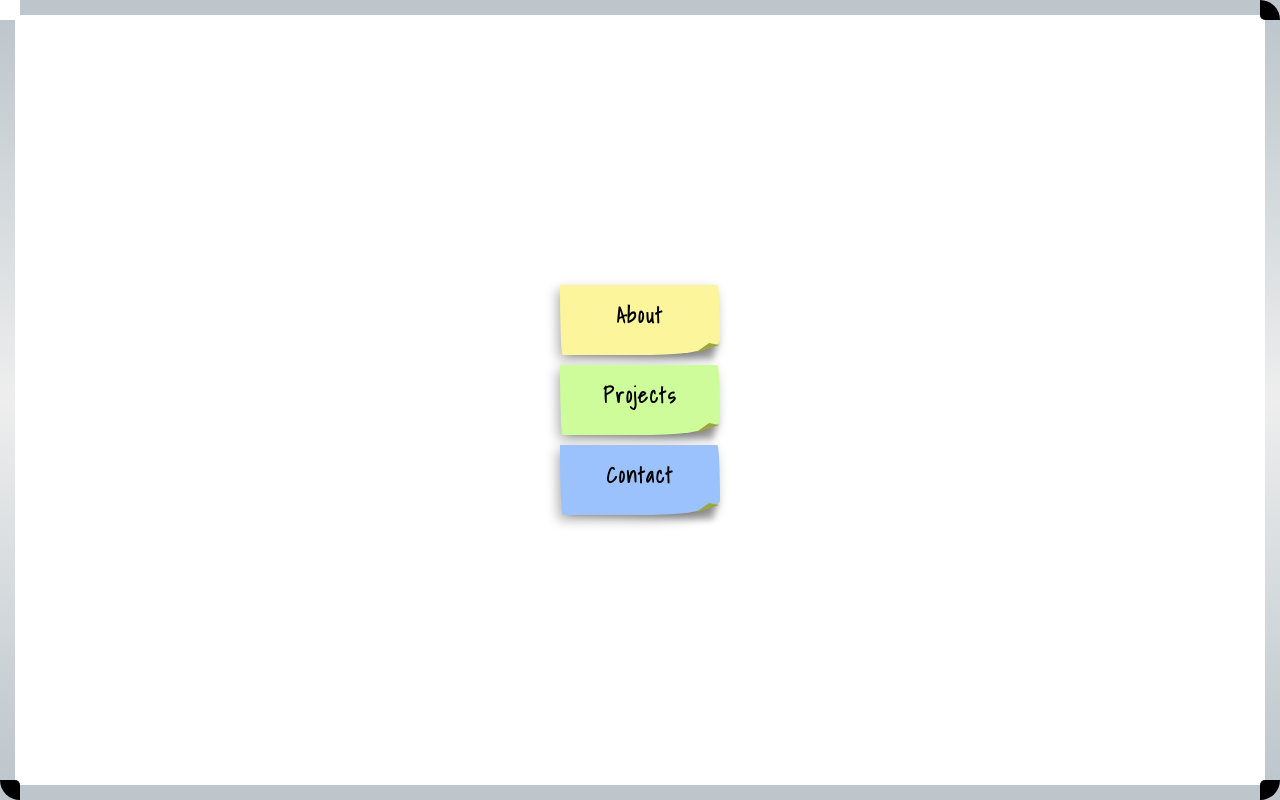
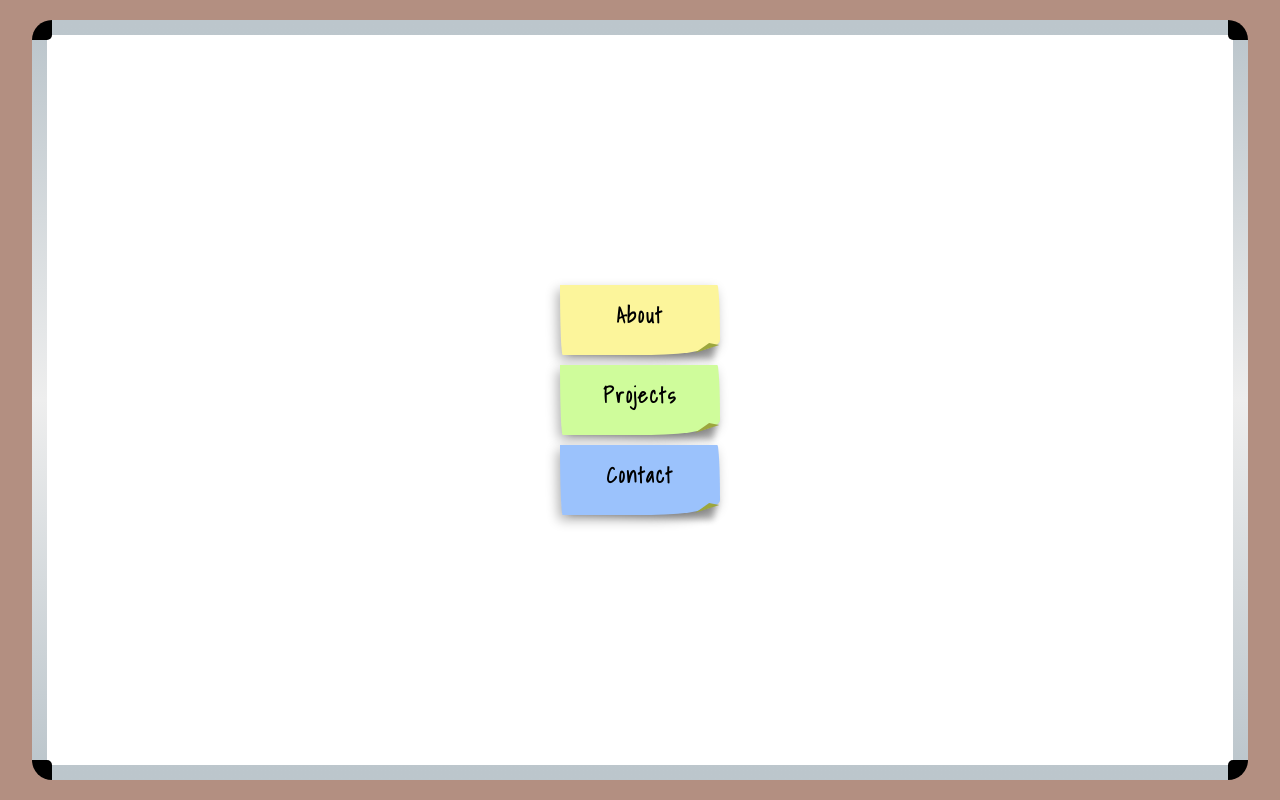
Before and after one commit to NixonCorp/portfolio, a website built with webpack: page src/index.html in a window 1280 px wide. Built offline with nearby package versions, Linux system fonts and the light colour scheme.

Commit message:
add empty corners on board

```diff
--- a/src/index.html
+++ b/src/index.html
@@ -13,13 +13,21 @@
   <!-- Отображаемое тело страницы -->
 
   <body>
-    <div class="corner top-left"></div>
-    <div class="corner top-right"></div>
-    <div class="corner bottom-left"></div>
-    <div class="corner bottom-right"></div>
-      <div class="container">
-
-
+  <div class="container">
+<!-- Corners-->
+    <div class="empty-corner"></div>
+    <div class="empty-corner"></div>
+    <div class="empty-corner"></div>
+    <div class="empty-corner"></div>
+    <div class="corner top-left">
+    </div>
+    <div class="corner top-right">
+    </div>
+    <div class="corner bottom-left">
+    </div>
+    <div class="corner bottom-right">
+    </div>
+<!--Menu-->
       <div class="menu">
         <div class="sticker about">
           About
--- a/src/scss/styles.scss
+++ b/src/scss/styles.scss
@@ -2,72 +2,100 @@
 @import url(https://fonts.googleapis.com/css?family=Shadows+Into+Light);
 
 body {
-  background-color: white;
+  background-color: #b38f81;
   overflow-y: hidden;
 }
 
+.empty-corner-common{
+  background-color: #b38f81;
+  content: "";
+  display: block;
+  height: 20px;
+  position: absolute;
+  width: 20px;
+}
+
+.empty-corner{
+  &:nth-child(1):before{
+    @extend .empty-corner-common;
+    top: -15px;
+    left: -15px;
+    margin-top: -1px;
+    margin-left: -1px;
+    border-radius: 0 0 10px 0;
+  }
+  &:nth-child(2):before{
+    @extend .empty-corner-common;
+    top: -15px;
+    right: -15px;
+    margin-top: -1px;
+    margin-right: -1px;
+    border-radius: 0 0 0 10px;
+  }
+  &:nth-child(3):before{
+    @extend .empty-corner-common;
+    bottom: -15px;
+    left: -15px;
+    margin-bottom: -1px;
+    margin-left: -1px;
+    border-radius: 0 10px 0 0;
+  }
+  &:nth-child(4):before{
+    @extend .empty-corner-common;
+    bottom: -15px;
+    right: -15px;
+    margin-bottom: -1px;
+    margin-right: -1px;
+    border-radius: 10px 0 0 0;
+  }
+}
+
 .container {
-  border: 10px solid;
+  position: relative;
+  background-color: white;
+  top: 50%;
+  left: 50%;
+  transform: translate(-50%, -50%);
+  border: 15px solid;
   border-image-slice: 1;
-  border-width: 15px;
   border-image-source: linear-gradient(to bottom, #bcc6cc, #eee, #bcc6cc);
-  position: relative;
-  height: 100%;
+  height: 95%;
+  width: 95%;
   z-index: 1;
 }
 
-
 .corner {
+  background-color: black;
+  z-index: 3;
   position: absolute;
-  background-color: black;
   width: 20px;
   height: 20px;
-  z-index: 2;
+  margin: -15px;
+
   &.top-left {
     top: 0;
     left: 0;
     border-radius: 20px 0 5px 0;
+  }
 
-   &:before{
-     content: '';
-     position: absolute;
-     top: 0;
-     left: 0;
-     width: 100%;
-     height: 100%;
-     background-color: white;
-     z-index: -1;
-   }
-  }
   &.top-right {
     top: 0;
     right: 0;
     border-radius: 0 20px 0 5px;
-    z-index: 2;
   }
+
   &.bottom-left {
     bottom: 0;
     left: 0;
     border-radius: 0 5px 0 20px;
-    z-index: 2;
   }
+
   &.bottom-right {
     bottom: 0;
     right: 0;
     border-radius: 5px 0 20px 0;
-    z-index: 2;
   }
 }
-
-// .container {
-//   position: relative;
-//   height: calc(100% - 120px);
-//   margin: 10% 30% 10% 30%;
-//   background-color: white;
-//   -webkit-box-shadow: -7px 12px 16px 0px rgba(50, 50, 50, 0.83);
-//   -moz-box-shadow:    -7px 12px 16px 0px rgba(50, 50, 50, 0.83);
-//   box-shadow:         -7px 12px 16px 0px rgba(50, 50, 50, 0.83);
-// }
 
 .menu {
   position: absolute;
@@ -82,35 +110,33 @@ body {
   height: 70px;
   margin: 0 auto;
   cursor: pointer;
-
-  // float: left;
   font-size: 1.5em;
   font-weight: bold;
-  //   margin: 30px 10px 10px -90px;
   border-radius: 0px 10px 250px / 0 200px 55px 250px;
   -webkit-box-shadow: -3px 5px 12px 0 rgba(0, 0, 0, 0.3);
   -moz-box-shadow: -3px 5px 12px 0 rgba(0, 0, 0, 0.3);
   box-shadow: -3px 5px 12px 0 rgba(0, 0, 0, 0.3);
-  //-ms-transform: rotateZ(-4deg);
-  //-webkit-transform: rotateZ(-4deg);
-  //transform: rotateZ(-4deg);
   text-align: center;
   padding: 20px;
   font-family: "Shadows Into Light", cursive;
   font-size: 150%;
   letter-spacing: 2px;
+
   &.about {
     margin-bottom: 10px;
     background-color: #fcf59b;
   }
+
   &.projects {
     margin-bottom: 10px;
     background-color: #cffc9b;
   }
+
   &.contact {
     background-color: #9bc2fc;
   }
 }
+
 .sticker::before {
   content: "";
   display: block;
```
